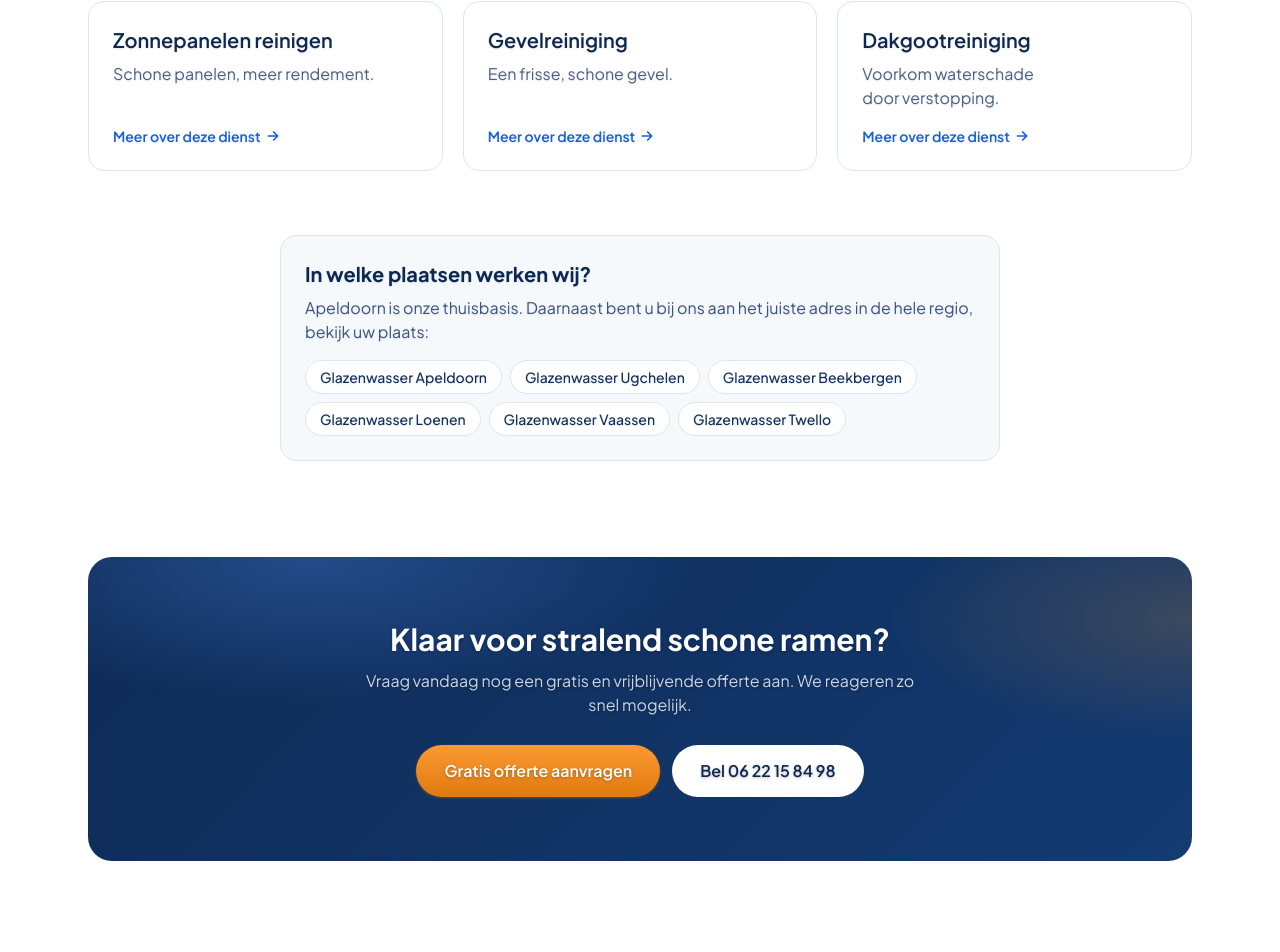
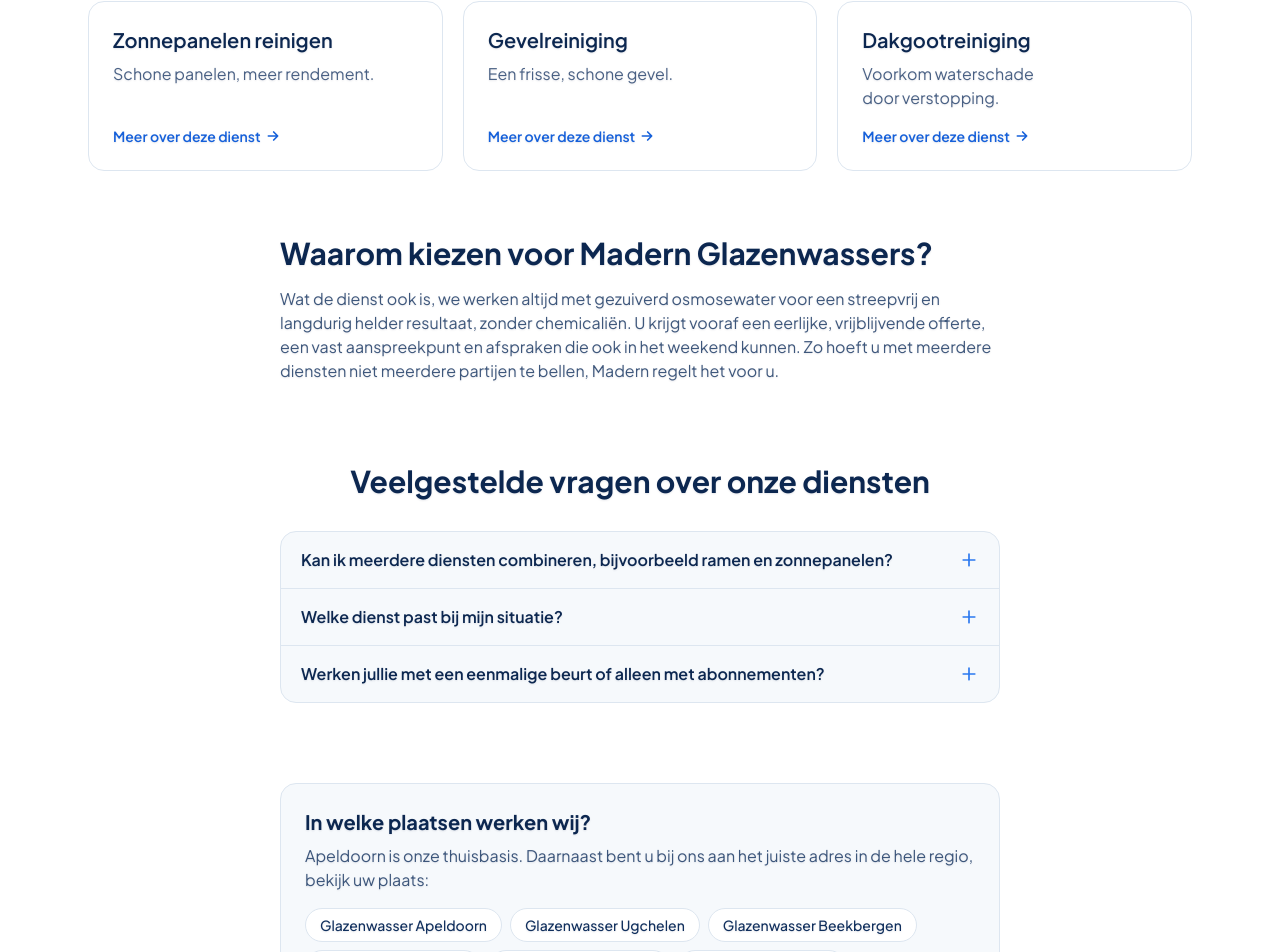
Before and after one commit to royneven97-debug/madern-glazenwassers, a Next.js app: page /diensten in a window 1280 px wide. Shown: the part 1360-2312 px from the top of the page. Built offline with nearby package versions, Linux system fonts and the light colour scheme; no server answers.

Commit message:
Diensten-hub uitbreiden met FAQ en Maps-embed op homepage toevoegen
Meer unieke content op /diensten (waarom-Madern + FAQ) en een Google
Maps embed op de homepage nu het Bedrijfsprofiel live staat.

```diff
--- a/src/app/diensten/page.tsx
+++ b/src/app/diensten/page.tsx
@@ -8,8 +8,24 @@
 import { Breadcrumbs } from "@/components/ui/Breadcrumbs";
 import { CtaBand } from "@/components/sections/CtaBand";
 import { LeadForm } from "@/components/sections/LeadForm";
+import { Faq } from "@/components/sections/Faq";
 import { JsonLd } from "@/components/seo/JsonLd";
 import { serviceListSchema } from "@/lib/schema";
+
+const dienstenFaqs = [
+  {
+    q: "Kan ik meerdere diensten combineren, bijvoorbeeld ramen en zonnepanelen?",
+    a: "Ja, dat doen we vaak. We stemmen één afspraak af op alles wat u wilt laten reinigen, dat scheelt u tijd en is vaak voordeliger dan losse beurten.",
+  },
+  {
+    q: "Welke dienst past bij mijn situatie?",
+    a: "Voor een woning is glazenwassen particulier meestal het startpunt, eventueel aangevuld met zonnepanelen of dakgoot. Voor een winkel of kantoor kijken we naar etalage- of zakelijke glasbewassing met een vaste frequentie. Twijfelt u? Bel of app ons, we adviseren graag kosteloos.",
+  },
+  {
+    q: "Werken jullie met een eenmalige beurt of alleen met abonnementen?",
+    a: "Beide kan. Veel klanten kiezen uiteindelijk voor een vaste frequentie, maar een eenmalige beurt om kennis te maken is altijd mogelijk.",
+  },
+];
 
 export const metadata: Metadata = generatePageMetadata({
   title: "Diensten glazenwasser Apeldoorn | Madern Glazenwassers",
@@ -72,6 +88,24 @@
         </div>
       </section>
 
+      <section className="mx-auto max-w-3xl px-4 py-12 sm:px-6">
+        <h2 className="text-2xl font-bold text-navy-900 sm:text-3xl">
+          Waarom kiezen voor Madern Glazenwassers?
+        </h2>
+        <p className="mt-4 text-pretty text-navy-800/80">
+          Wat de dienst ook is, we werken altijd met gezuiverd osmosewater
+          voor een streepvrij en langdurig helder resultaat, zonder
+          chemicaliën. U krijgt vooraf een eerlijke, vrijblijvende offerte,
+          een vast aanspreekpunt en afspraken die ook in het weekend kunnen.
+          Zo hoeft u met meerdere diensten niet meerdere partijen te bellen,
+          Madern regelt het voor u.
+        </p>
+      </section>
+
+      <div className="py-8">
+        <Faq faqs={dienstenFaqs} title="Veelgestelde vragen over onze diensten" />
+      </div>
+
       {/* Werkgebied, interne links voor lokale SEO */}
       <section className="mx-auto max-w-3xl px-4 py-12 sm:px-6">
         <div className="rounded-2xl border border-mist-200 bg-mist-50 p-6">
--- a/src/app/page.tsx
+++ b/src/app/page.tsx
@@ -286,6 +286,42 @@
         </div>
       </section>
 
+      {/* Vind ons op Google */}
+      <section className="mx-auto max-w-6xl px-4 pb-16 sm:px-6">
+        <div className="grid overflow-hidden rounded-3xl border border-mist-200 bg-white lg:grid-cols-2">
+          <div className="h-72 w-full lg:h-auto lg:min-h-[320px]">
+            <iframe
+              src={`https://www.google.com/maps?q=place_id:${siteConfig.reviews.googlePlaceId}&output=embed`}
+              title="Madern Glazenwassers op Google Maps"
+              loading="lazy"
+              referrerPolicy="no-referrer-when-downgrade"
+              className="h-full w-full border-0"
+            />
+          </div>
+          <div className="flex flex-col justify-center p-8 sm:p-10">
+            <h2 className="text-2xl font-bold text-navy-900 sm:text-3xl">Vind ons op Google</h2>
+            <p className="mt-3 text-pretty text-navy-800/80">
+              Madern Glazenwassers is actief in {primaryPlaats.name} en de hele
+              regio. Bekijk ons Google Bedrijfsprofiel voor reviews,
+              openingstijden en de routebeschrijving.
+            </p>
+            <p className="mt-4 text-sm font-semibold text-navy-800/70">
+              {siteConfig.openingHoursHuman}
+            </p>
+            <div className="mt-6">
+              <a
+                href={siteConfig.social.google}
+                target="_blank"
+                rel="noopener noreferrer"
+                className="inline-flex items-center justify-center gap-2 rounded-full bg-navy-900 px-5 py-2.5 text-sm font-semibold text-white transition-colors hover:bg-navy-800"
+              >
+                Bekijk op Google
+              </a>
+            </div>
+          </div>
+        </div>
+      </section>
+
       {/* Werken bij, compacte oproep */}
       <section className="mx-auto max-w-6xl px-4 py-8 sm:px-6">
         <div className="flex flex-col items-start gap-4 rounded-3xl border border-mist-200 bg-mist-50 p-6 sm:flex-row sm:items-center sm:justify-between sm:p-8">
```
